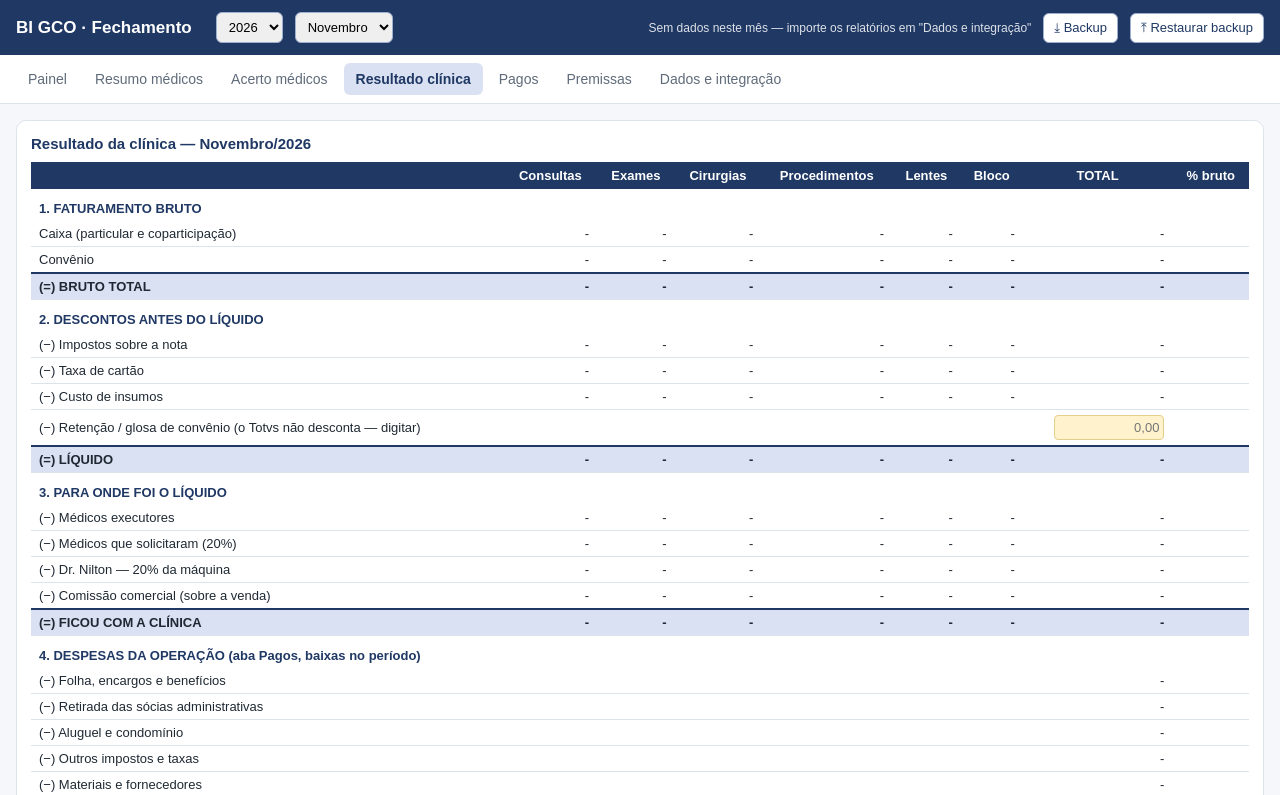
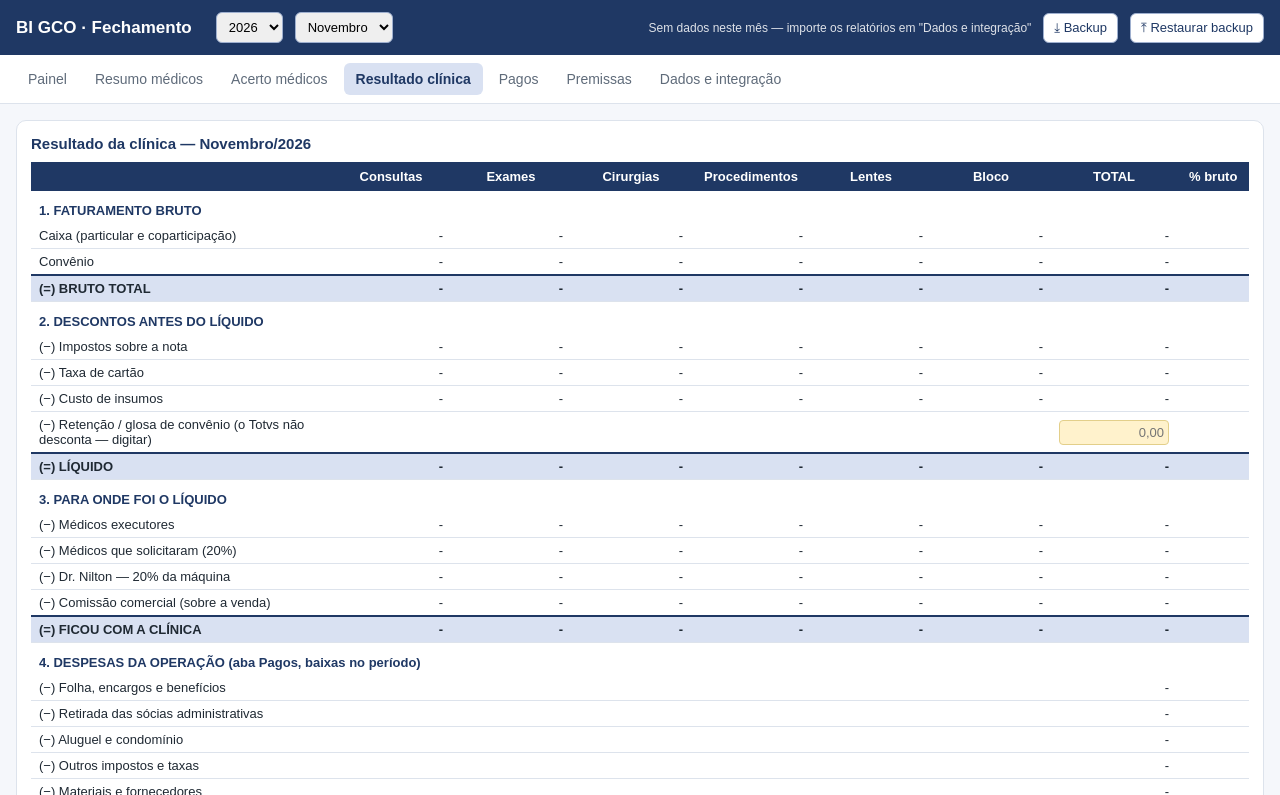
Before and after one commit to LEONARDOBLUCENA/GCO, a plain HTML site: page index.html in a window 1280 px wide. Both pictures are taken after a click on the button "Resultado clínica". Shown: the top 795 px of the page. Drawn offline with nearby package versions, Linux system fonts and the light colour scheme.

Commit message:
Add files via upload

```diff
--- a/index.html
+++ b/index.html
@@ -23,7 +23,8 @@ header .hbtn:hover{background:var(--light)}
 nav{display:flex;gap:4px;padding:8px 16px;background:#fff;border-bottom:1px solid var(--line);overflow-x:auto;position:sticky;top:52px;z-index:9}
 nav button{border:0;background:transparent;padding:8px 12px;border-radius:6px;cursor:pointer;font-size:14px;color:var(--muted);white-space:nowrap}
 nav button.on{background:var(--light);color:var(--navy);font-weight:bold}
-main{padding:16px;max-width:1920px;margin:0 auto}
+main{padding:16px;max-width:1480px;margin:0 auto}
+main:has(#t-dados.on),main:has(#t-pagos.on){max-width:1920px}
 section{display:none} section.on{display:block}
 .card{background:var(--card);border:1px solid var(--line);border-radius:10px;padding:14px;margin-bottom:14px}
 .card h2{font-size:15px;color:var(--navy);margin:0 0 10px}
@@ -46,6 +47,12 @@ section{display:none} section.on{display:block}
 .tw.dados td.item{white-space:normal;min-width:240px}
 .tw.dados thead th{position:sticky;top:0;z-index:2}.tw.dados tfoot td{position:sticky;bottom:0;background:#eef2f8;z-index:2}
 table{border-collapse:collapse;width:100%;font-size:13px}
+/* relatórios: tabela do tamanho do conteúdo, centralizada no cartão */
+table.rel{width:100%}
+table.rel td:first-child{width:34%;min-width:300px;white-space:normal}
+table.rel td.n{min-width:120px}
+table.rel td.n.pct,table.rel td.pct{min-width:56px}
+table.rel th{padding:7px 12px}
 th{background:var(--navy);color:#fff;padding:6px 8px;text-align:center;white-space:nowrap;font-weight:bold}
 th.sub{background:var(--blue)}
 td{padding:5px 8px;border-bottom:1px solid var(--line);white-space:nowrap}
@@ -496,7 +503,7 @@ function renderMedicos() {
   const html = `
   <div class="card"><div class="row"><b>Área:</b><div class="chips" id="chipsArea">
     ${[['todas', 'Todas'], ...AREAS].map(([a, n]) => `<button data-a="${a}" class="${S.area === a ? 'on' : ''}">${n}</button>`).join('')}</div></div>
-  <div class="tw"><table>
+  <div class="tw"><table class="rel">
     <tr><th style="text-align:left">${S.area === 'todas' ? 'Todas as áreas' : AREAS.find(x => x[0] === S.area)[1]}</th>
       ${cols.map(m => `<th colspan="2">${m === '__TOTAL__' ? 'TOTAL' : esc(m)}</th>`).join('')}</tr>
     <tr class="prod"><td class="lab">(+) Produção bruta — caixa</td>${cols.map(m => `<td></td>${td(A[m].caixa)}`).join('')}</tr>
@@ -545,7 +552,7 @@ function renderAcerto() {
   const html = `<div class="kpis acms">${ms.map(m => kpiMed(m, c.acerto[m].total, rec(m), c.acerto[m].saldo)).join('')}
     ${kpiMed('TOTAL DOS MÉDICOS', sumC(m => c.acerto[m].total), sumC(rec), sumC(m => c.acerto[m].saldo))}</div>
   <div class="card"><h2>Acerto com os médicos — ${MESES[S.per.mes - 1]}/${S.per.ano} </h2>
-  <div class="tw"><table>
+  <div class="tw"><table class="rel">
     <tr><th style="text-align:left"></th>${ms.map(m => `<th>${esc(m)}</th>`).join('')}<th>TOTAL</th></tr>
     <tr class="sec"><td colspan="${ms.length + 2}">1. REPASSE DEVIDO POR CONVÊNIO (executor + solicitante + máquina)</td></tr>
     ${P.gruposOrdem.map(g => `<tr><td class="lab">${g}</td>${ms.map(m => td(c.acerto[m].porGrupo[g])).join('')}${td(sumC(m => c.acerto[m].porGrupo[g]))}</tr>`).join('')}
@@ -579,7 +586,7 @@ function renderClinica() {
   const T = (lab, v, cls = '') => `<tr class="${cls}"><td class="lab">${lab}</td>${cols.map(() => '<td></td>').join('')}${td(v)}<td class="n pct">${k.bruto ? fmtP(v / k.bruto) : ''}</td></tr>`;
   const sec = t => `<tr class="sec"><td colspan="${cols.length + 3}">${t}</td></tr>`;
   const g = k.porGrupoPago;
-  const html = `<div class="card"><h2>Resultado da clínica — ${MESES[S.per.mes - 1]}/${S.per.ano} </h2><div class="tw"><table>
+  const html = `<div class="card"><h2>Resultado da clínica — ${MESES[S.per.mes - 1]}/${S.per.ano} </h2><div class="tw"><table class="rel">
     <tr><th style="text-align:left"></th>${cols.map(([, n]) => `<th>${n}</th>`).join('')}<th>TOTAL</th><th>% bruto</th></tr>
     ${sec('1. FATURAMENTO BRUTO')}
     ${L('Caixa (particular e coparticipação)', o => o.caixa)}${L('Convênio', o => o.conv)}${L('(=) BRUTO TOTAL', o => o.bruto, 'tot')}
```
